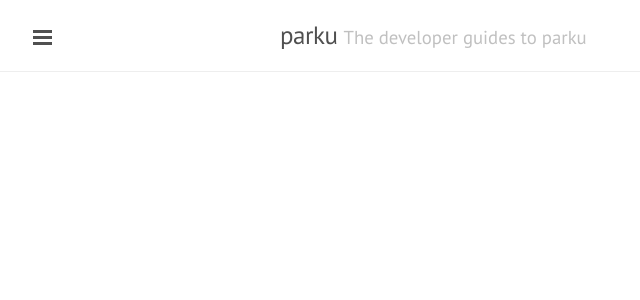
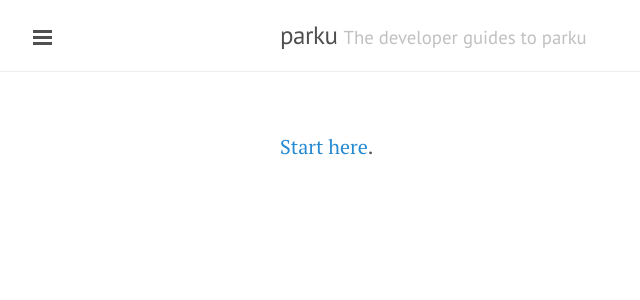
Before and after one commit to parku/docs, a Jekyll site: the page built from index.md, in a window 1280 px wide. Shown: the top 300 px of the page, without its empty margins (0-640 px from the left). Built offline with Jekyll 4.4.1, drawn with Linux system fonts in a browser that asks for light colours; Markdown is read by kramdown in place of the engine named in the settings; the list of posts is cut into pages by our own code.

Commit message:
Move to markdown files.

```diff
--- a/_config.yml
+++ b/_config.yml
@@ -1,25 +1,26 @@
 # Dependencies
-markdown:         redcarpet
-pygments:         true
+markdown:     redcarpet
+pygments:     true
 
 # Permalinks
-permalink:        pretty
+permalink:    pretty
+#permalink:    /:categories/:title.html
 
 # Setup
-title:            parku
-tagline:          'The developer guides to parku'
-url:              http://developer.parku.ch
+title:        parku
+tagline:      'The developer guides to parku'
+url:          http://developer.parku.ch
 
 author:
-  name:           'parku'
-  url:            http://parku.ch
+  name:       'parku'
+  url:        http://parku.ch
 
-paginate:         10
+# paginate:     10
 
 github:
-  repo:           https://github.com/parku/docs
+  repo:       https://github.com/parku/docs
 
 parku:
-  api:            https://api.parku.ch/v4
+  api:        https://api.parku.ch/v4
 
 exclude: [CNAME, Gemfile, Gemfile.lock, Makefile, README.md, LICENSE, vendor]
--- /dev/null
+++ b/index.md
@@ -0,0 +1,6 @@
+---
+layout: default
+title: Home
+---
+
+[Start here](/api/).
```
Also changed, not shown: 404.md (added, +7 -0 lines).
